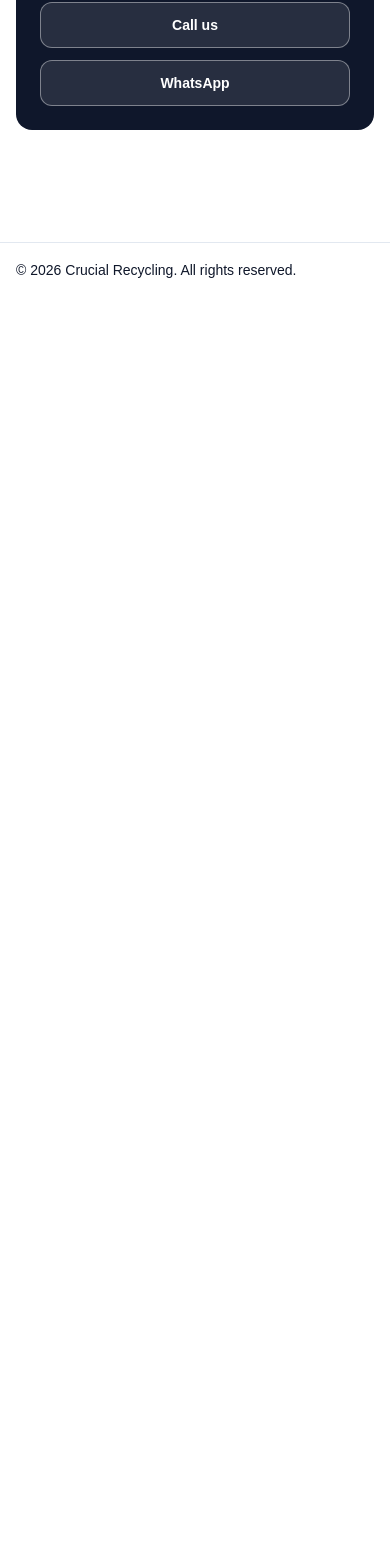
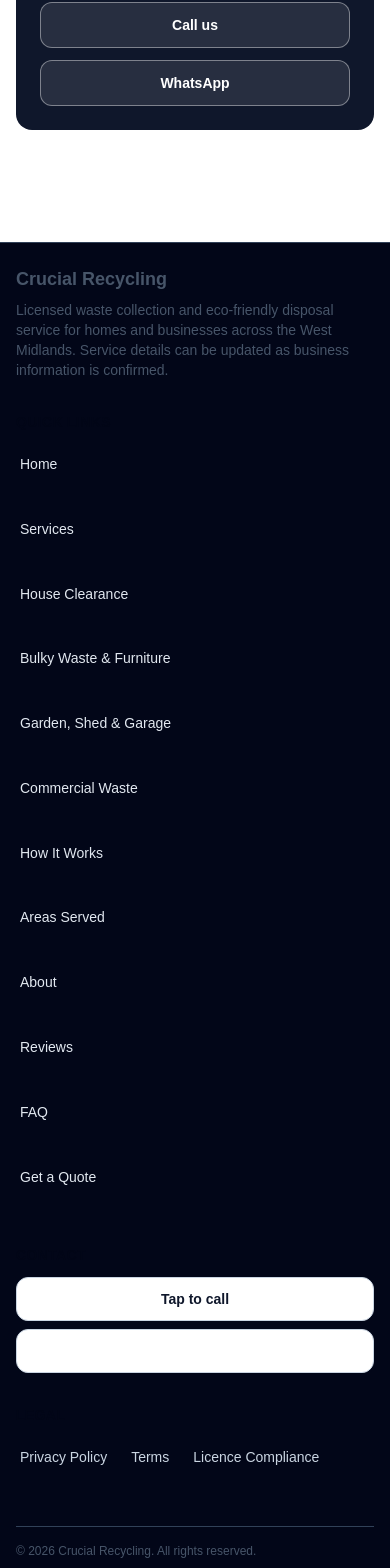
Before and after one commit to usamabuilds/cleaning-webiste, a Next.js app: page / in a window 390 px wide. Shown: the part 2130-3698 px from the top of the page. Before the commit the page ends 2427 px from the top, so only its background shows below. Built offline with nearby package versions, Linux system fonts and the light colour scheme.

Commit message:
Add mobile-first conversion-focused site footer

```diff
--- a/src/components/layout/site-footer.tsx
+++ b/src/components/layout/site-footer.tsx
@@ -1,8 +1,92 @@
+import Link from "next/link";
+
+import { CallButton } from "@/components/shared/call-button";
+import { WhatsAppButton } from "@/components/shared/whatsapp-button";
+import { companyProfile } from "@/data/company";
+
+const quickLinks = [
+  { href: "/", label: "Home" },
+  { href: "/services", label: "Services" },
+  { href: "/house-clearance", label: "House Clearance" },
+  { href: "/bulky-waste-furniture-collection", label: "Bulky Waste & Furniture" },
+  { href: "/garden-shed-garage-clearance", label: "Garden, Shed & Garage" },
+  { href: "/commercial-waste-cardboard-collection", label: "Commercial Waste" },
+  { href: "/how-it-works", label: "How It Works" },
+  { href: "/areas-served", label: "Areas Served" },
+  { href: "/about", label: "About" },
+  { href: "/reviews", label: "Reviews" },
+  { href: "/faq", label: "FAQ" },
+  { href: companyProfile.quoteHref, label: "Get a Quote" },
+] as const;
+
+const legalLinks = [
+  { href: "/legal/privacy-policy", label: "Privacy Policy" },
+  { href: "/legal/terms", label: "Terms" },
+  { href: "/legal/licence-compliance", label: "Licence Compliance" },
+] as const;
+
 export function SiteFooter(): JSX.Element {
   return (
-    <footer className="border-t border-slate-200 bg-white">
-      <div className="section-frame py-8">
-        <p className="layer-content text-sm text-slate-600">© {new Date().getFullYear()} Crucial Recycling. All rights reserved.</p>
+    <footer className="border-t border-slate-700 bg-slate-950 text-slate-100">
+      <div className="section-frame py-10">
+        <div className="layer-content space-y-8">
+          <div className="space-y-3">
+            <p className="text-lg font-semibold text-white">{companyProfile.brandName}</p>
+            <p className="max-w-prose text-sm text-slate-300">
+              Licensed waste collection and eco-friendly disposal service for homes and businesses across the West Midlands.
+              Service details can be updated as business information is confirmed.
+            </p>
+          </div>
+
+          <nav aria-label="Footer quick links" className="space-y-3">
+            <h2 className="text-sm font-semibold uppercase tracking-wide text-slate-200">Quick links</h2>
+            <ul className="grid grid-cols-1 gap-2 text-sm sm:grid-cols-2">
+              {quickLinks.map((link) => (
+                <li key={link.href}>
+                  <Link href={link.href} className="inline-flex rounded-md px-1 py-1 text-slate-200 underline-offset-2 hover:text-white hover:underline">
+                    {link.label}
+                  </Link>
+                </li>
+              ))}
+            </ul>
+          </nav>
+
+          <div className="space-y-3">
+            <h2 className="text-sm font-semibold uppercase tracking-wide text-slate-200">Contact</h2>
+            <div className="grid grid-cols-1 gap-2 sm:grid-cols-2">
+              <CallButton
+                phoneNumber={companyProfile.phoneNumber}
+                label="Tap to call"
+                variant="outline"
+                className="w-full border-slate-300 bg-white text-slate-900 hover:bg-slate-100"
+              />
+              <WhatsAppButton
+                number={companyProfile.whatsappNumber}
+                message={companyProfile.whatsappDefaultMessage}
+                label="WhatsApp"
+                variant="outline"
+                className="w-full border-emerald-300 bg-emerald-700 text-white hover:bg-emerald-800"
+              />
+            </div>
+          </div>
+
+          <nav aria-label="Legal links" className="space-y-3">
+            <h2 className="text-sm font-semibold uppercase tracking-wide text-slate-200">Legal</h2>
+            <ul className="flex flex-wrap gap-x-4 gap-y-2 text-sm">
+              {legalLinks.map((link) => (
+                <li key={link.href}>
+                  <Link href={link.href} className="inline-flex rounded-md px-1 py-1 text-slate-300 underline-offset-2 hover:text-white hover:underline">
+                    {link.label}
+                  </Link>
+                </li>
+              ))}
+            </ul>
+          </nav>
+
+          <p className="border-t border-slate-700 pt-4 text-xs text-slate-400">
+            © {new Date().getFullYear()} {companyProfile.brandName}. All rights reserved.
+          </p>
+        </div>
       </div>
     </footer>
   );
```
